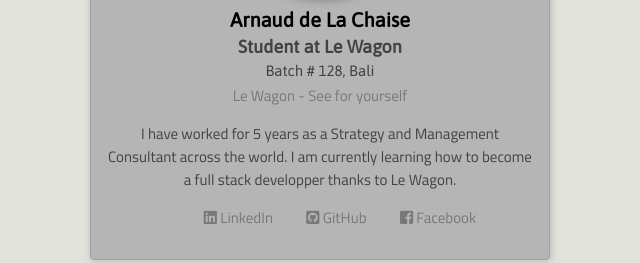
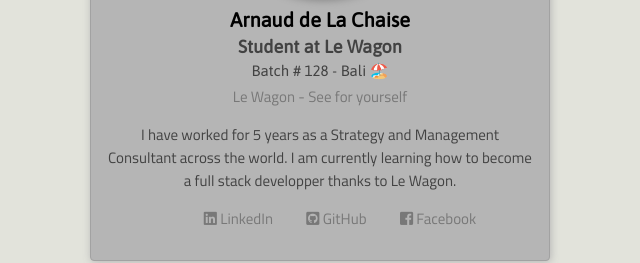
Before and after one commit to arnauddlc/profile, a plain HTML site: page index.html in a window 1280 px wide. Shown: the part 243-506 px from the top of the page, 320-960 px from the left. Drawn offline with Linux system fonts and the light colour scheme.

Commit message:
make my profile prettier

```diff
--- a/index.html
+++ b/index.html
@@ -15,7 +15,7 @@
         <img class="avatar avatar-circle" src="images/arnauddlc_pic.jpg" alt="Arnaud de La Chaise">
         <h1>Arnaud de La Chaise</h1>
         <h2>Student at Le Wagon</h2>
-        <h3>Batch # 128, Bali</h3>
+        <h3>Batch # 128 - Bali 🏖️</h3>
         <a href="http://www.lewagon.com">Le Wagon - See for yourself</a>
         <p>I have worked for 5 years as a Strategy and Management Consultant across the world. I am currently learning how to become a full stack developper thanks to Le Wagon.</p>
 
```
